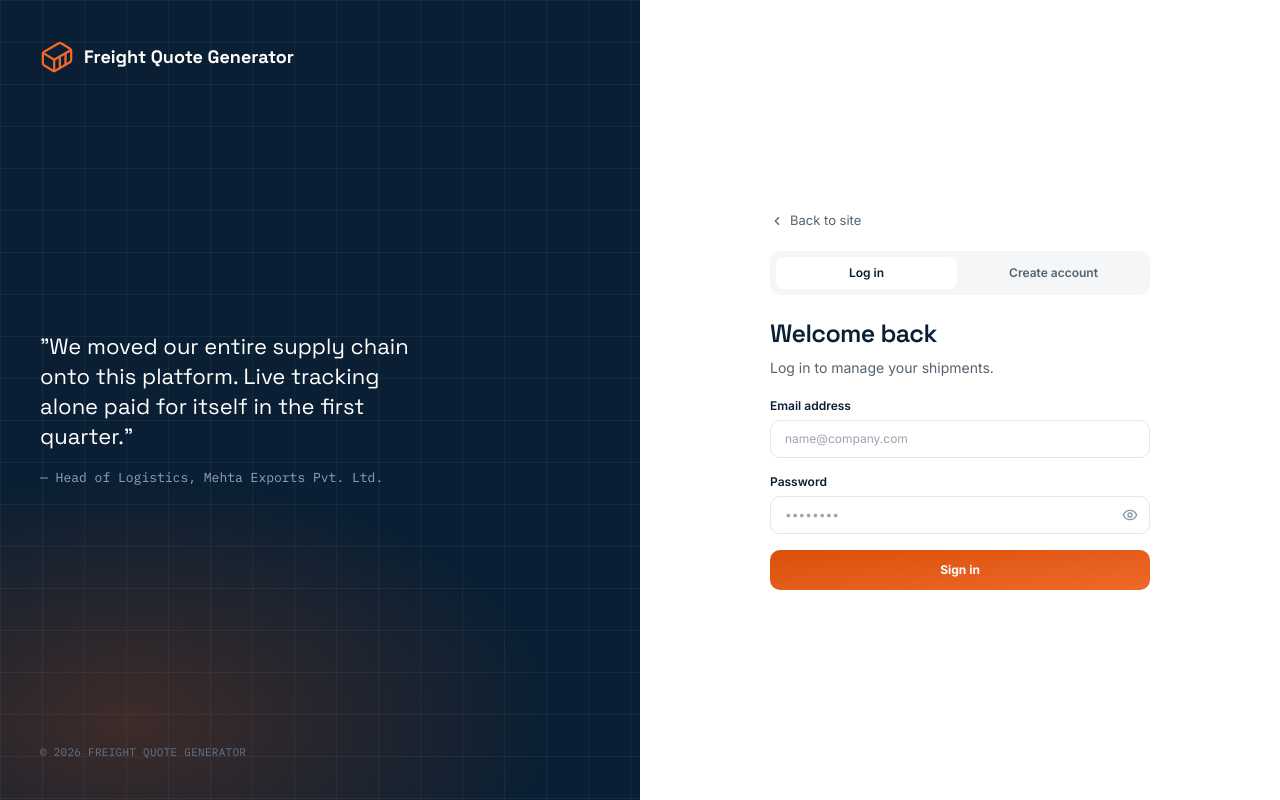
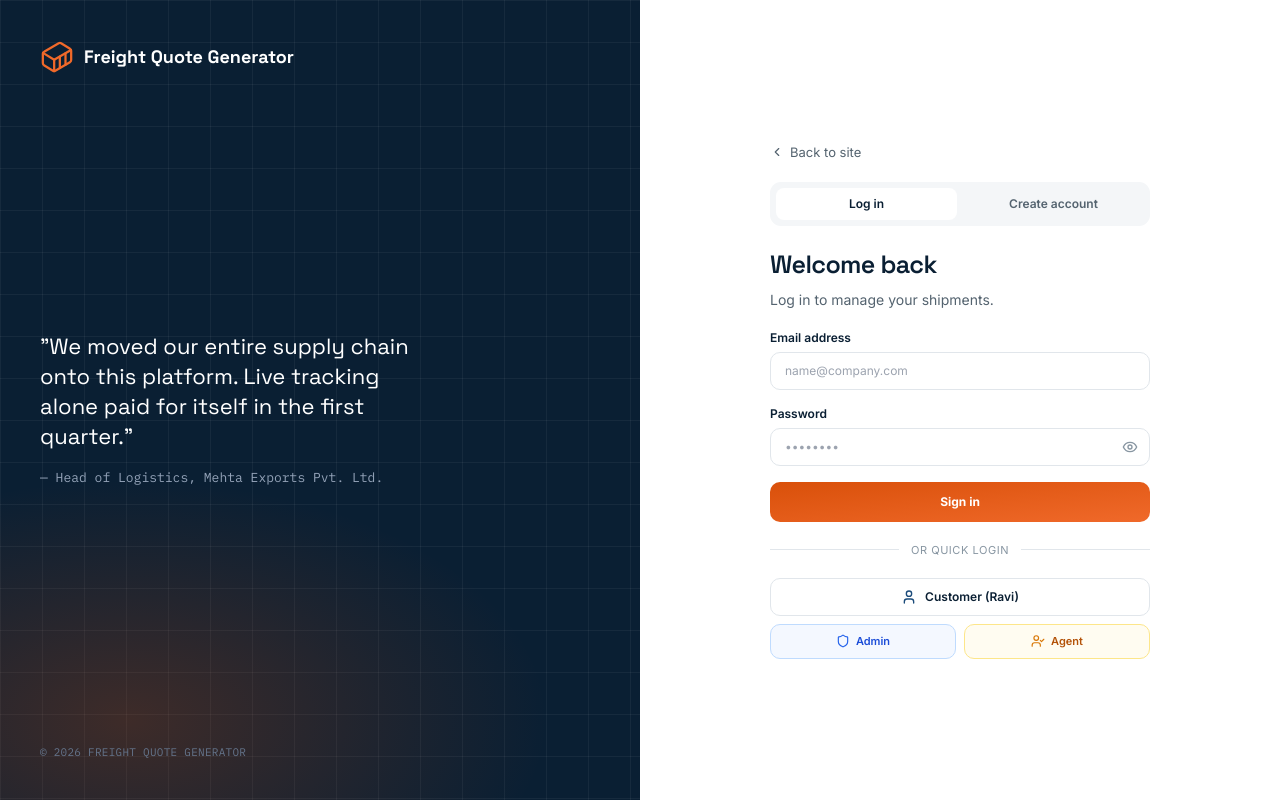
Before and after one commit to Pavan-pa178/Intelligent_Frieght_Quotation_Generator_Project, a React (Vite) app in the folder frontend/: page /login in a window 1280 px wide. Built offline with nearby package versions, Linux system fonts and the light colour scheme; no server answers.

Commit message:
Restore Customer, Admin, and Agent quick login buttons without Demo label

```diff
--- a/frontend/src/pages/Login.jsx
+++ b/frontend/src/pages/Login.jsx
@@ -1,6 +1,6 @@
 import { useState } from 'react'
 import { useNavigate, useSearchParams, Link } from 'react-router-dom'
-import { ChevronLeft, Eye, EyeOff, User, Container, AlertTriangle } from 'lucide-react'
+import { ChevronLeft, Eye, EyeOff, User, Container, AlertTriangle, Shield, UserCheck } from 'lucide-react'
 import { useApp } from '../context/AppContext'
 import { useToast } from '../context/ToastContext'
 
@@ -169,6 +169,75 @@ export default function Login() {
                   {siLoading ? 'Signing in…' : 'Sign in'}
                 </button>
               </form>
+
+              <div className="my-5 flex items-center gap-3 text-[11px] uppercase tracking-wider text-brand-slateLight">
+                <div className="h-px flex-1 bg-brand-line" /> or quick login <div className="h-px flex-1 bg-brand-line" />
+              </div>
+
+              <div className="space-y-2">
+                <button
+                  type="button"
+                  onClick={async () => {
+                    setSiEmail('demo@portline.in')
+                    setSiPassword('demo123')
+                    setSiError('')
+                    setSiLoading(true)
+                    try {
+                      const userObj = await login({ email: 'demo@portline.in', password: 'demo123' })
+                      afterLogin(userObj)
+                    } catch (err) {
+                      setSiError(err.message)
+                    } finally {
+                      setSiLoading(false)
+                    }
+                  }}
+                  className="flex w-full items-center justify-center gap-2 rounded-[10px] border-[1.5px] border-brand-line py-2.5 text-xs font-semibold text-brand-navy hover:bg-brand-cloud transition-colors"
+                >
+                  <User className="h-4 w-4 text-brand-marine" /> Customer (Ravi)
+                </button>
+                <div className="grid grid-cols-2 gap-2">
+                  <button
+                    type="button"
+                    onClick={async () => {
+                      setSiEmail('admin@portline.in')
+                      setSiPassword('admin123')
+                      setSiError('')
+                      setSiLoading(true)
+                      try {
+                        const userObj = await login({ email: 'admin@portline.in', password: 'admin123' })
+                        afterLogin(userObj)
+                      } catch (err) {
+                        setSiError(err.message)
+                      } finally {
+                        setSiLoading(false)
+                      }
+                    }}
+                    className="flex items-center justify-center gap-1.5 rounded-[10px] border border-blue-200 bg-blue-50/70 py-2 text-[11px] font-semibold text-blue-700 hover:bg-blue-100 transition-colors"
+                  >
+                    <Shield className="h-3.5 w-3.5 text-blue-600" /> Admin
+                  </button>
+                  <button
+                    type="button"
+                    onClick={async () => {
+                      setSiEmail('agent@portline.in')
+                      setSiPassword('agent123')
+                      setSiError('')
+                      setSiLoading(true)
+                      try {
+                        const userObj = await login({ email: 'agent@portline.in', password: 'agent123' })
+                        afterLogin(userObj)
+                      } catch (err) {
+                        setSiError(err.message)
+                      } finally {
+                        setSiLoading(false)
+                      }
+                    }}
+                    className="flex items-center justify-center gap-1.5 rounded-[10px] border border-amber-200 bg-amber-50/70 py-2 text-[11px] font-semibold text-amber-700 hover:bg-amber-100 transition-colors"
+                  >
+                    <UserCheck className="h-3.5 w-3.5 text-amber-600" /> Agent
+                  </button>
+                </div>
+              </div>
             </>
           ) : (
             <>
```
